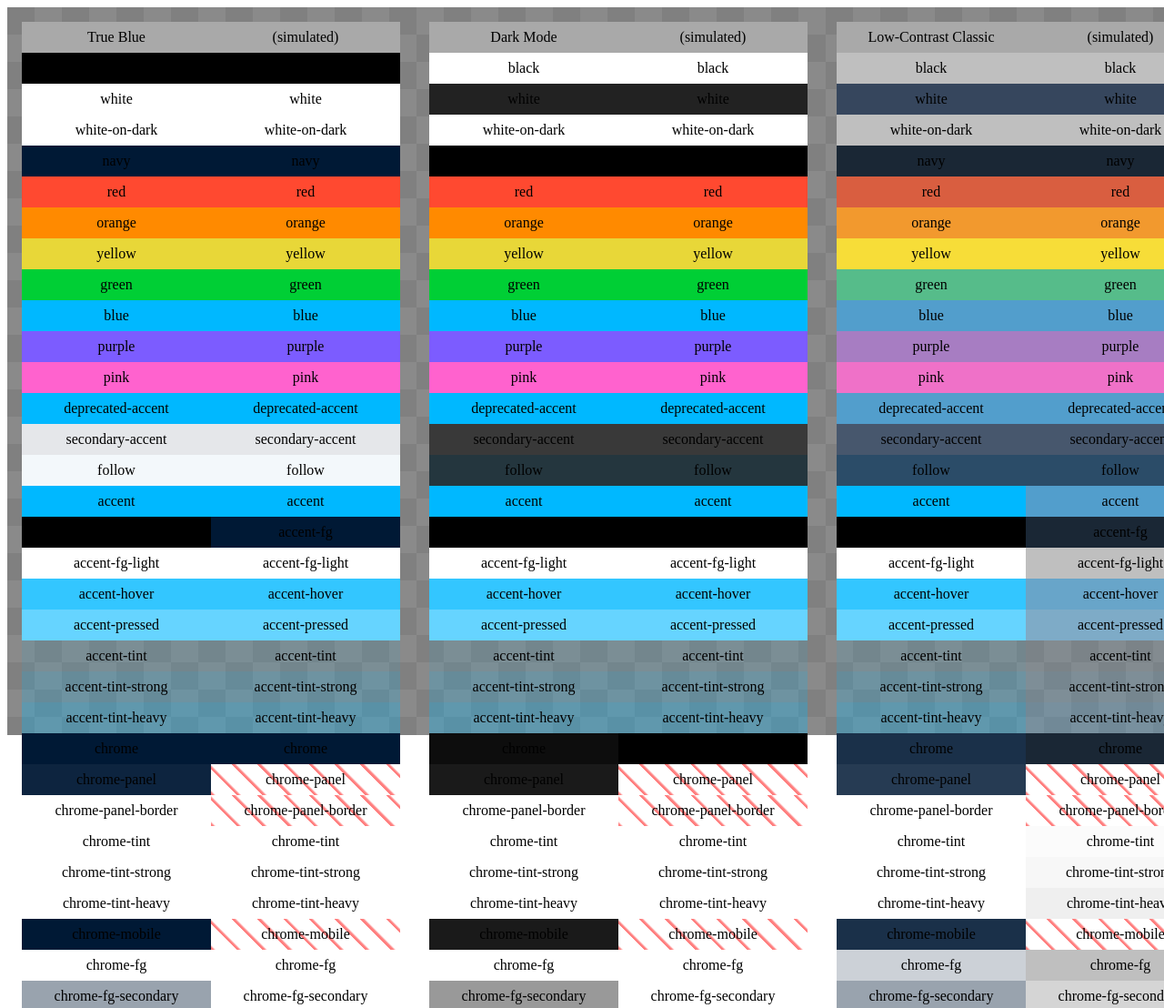
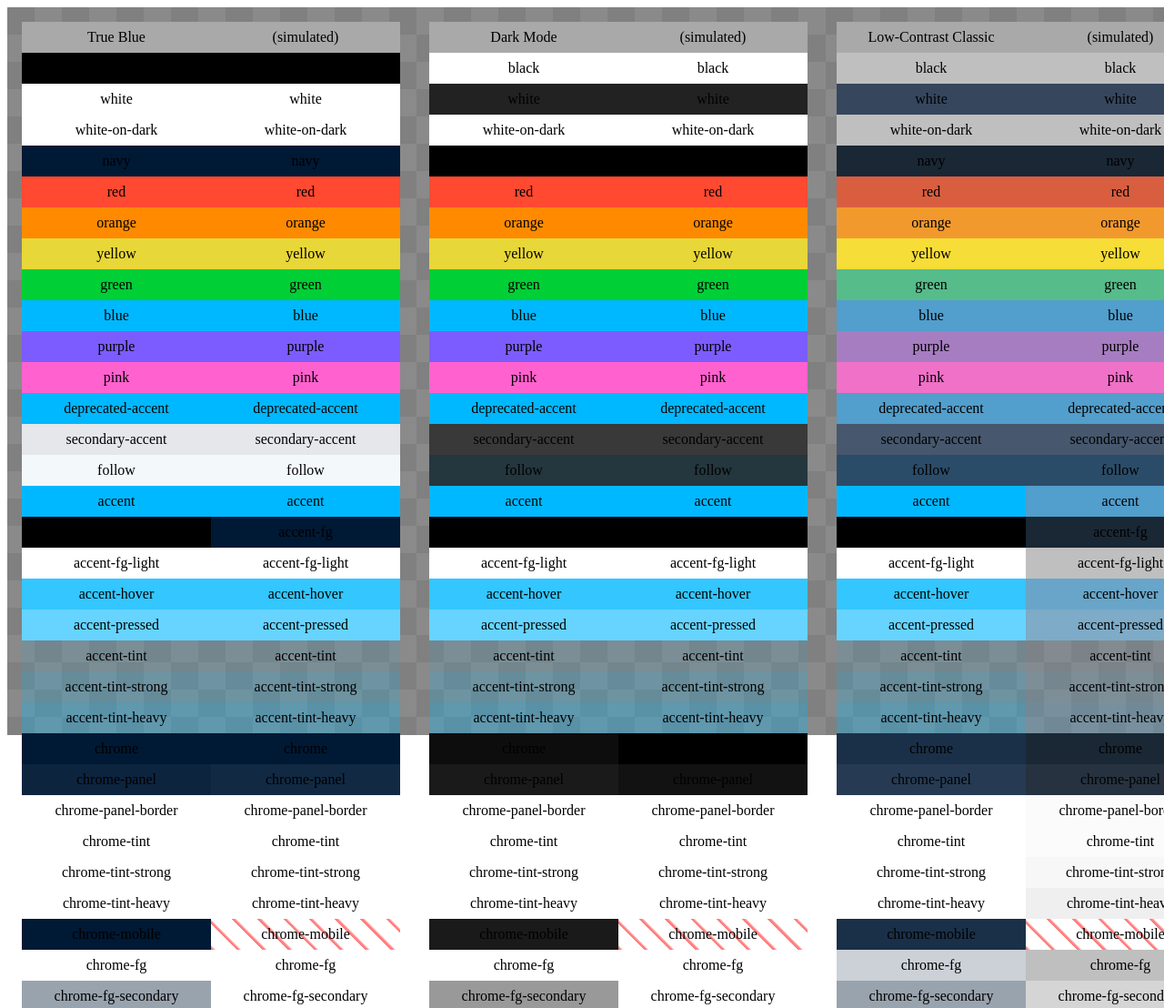
Before and after one commit to AprilSylph/Palettes-for-Tumblr, a website with bundled scripts: page src/dev/colors.html in a window 1280 px wide. Shown: the top 1108 px of the page at 91% size. Built offline with nearby package versions, Linux system fonts and the light colour scheme; some packages are replaced by stand-ins of ours.

Commit message:
fix(custom palettes): add `--chrome-panel-*` mappings

```diff
--- a/src/static.css
+++ b/src/static.css
@@ -12,6 +12,8 @@
 /* Port old CSS variables to new design system tokens */
 :root:not([style*="--chrome"])[style*="--navy"] {
   --chrome: rgb(var(--navy));
+  --chrome-panel: color-mix(in srgb, rgb(var(--navy)), rgb(var(--white-on-dark)) 7%);
+  --chrome-panel-border: rgba(var(--white-on-dark), 0.07);
 }
 :root:not([style*="--chrome-fg"])[style*="--white-on-dark"] {
   --chrome-fg: rgb(var(--white-on-dark));
```
